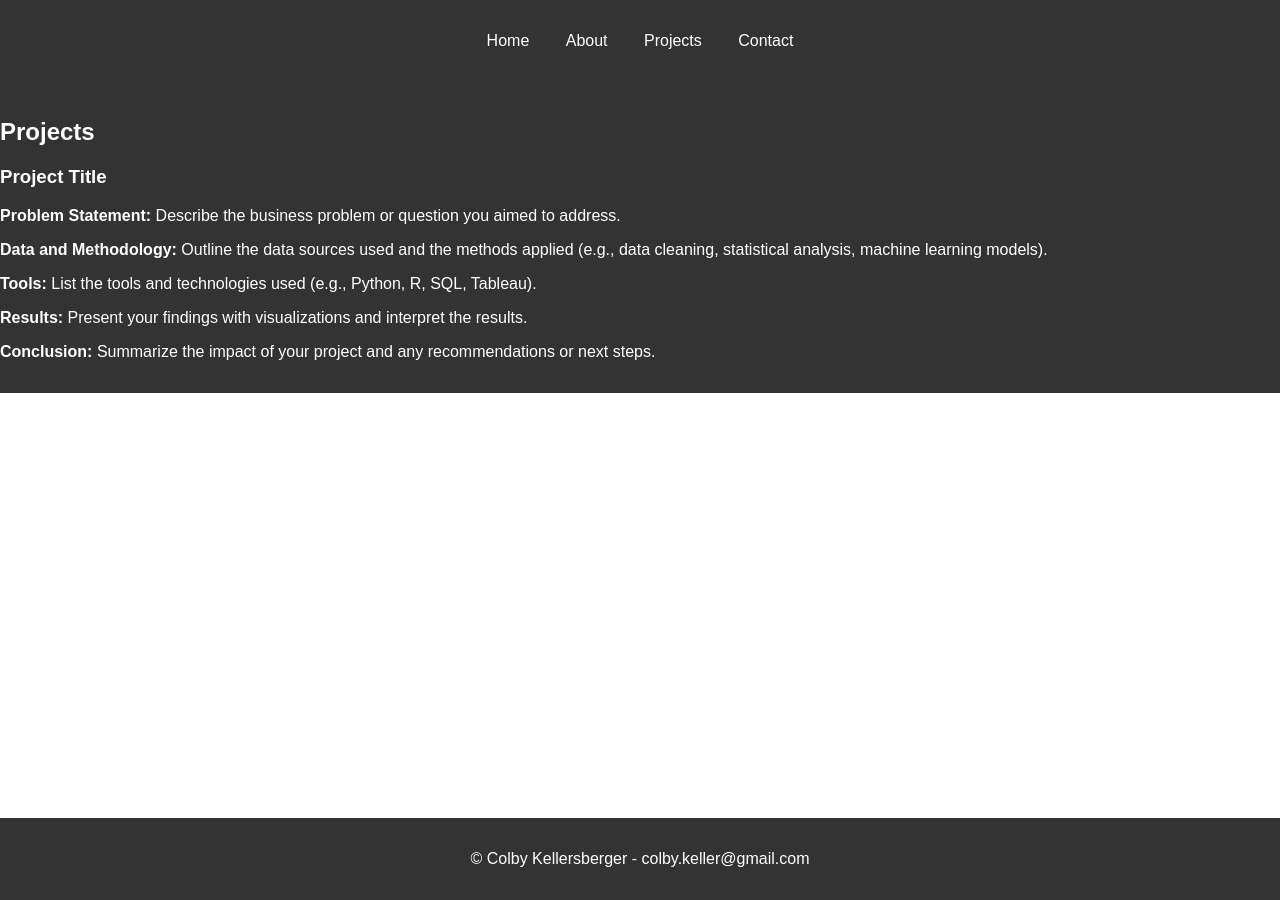
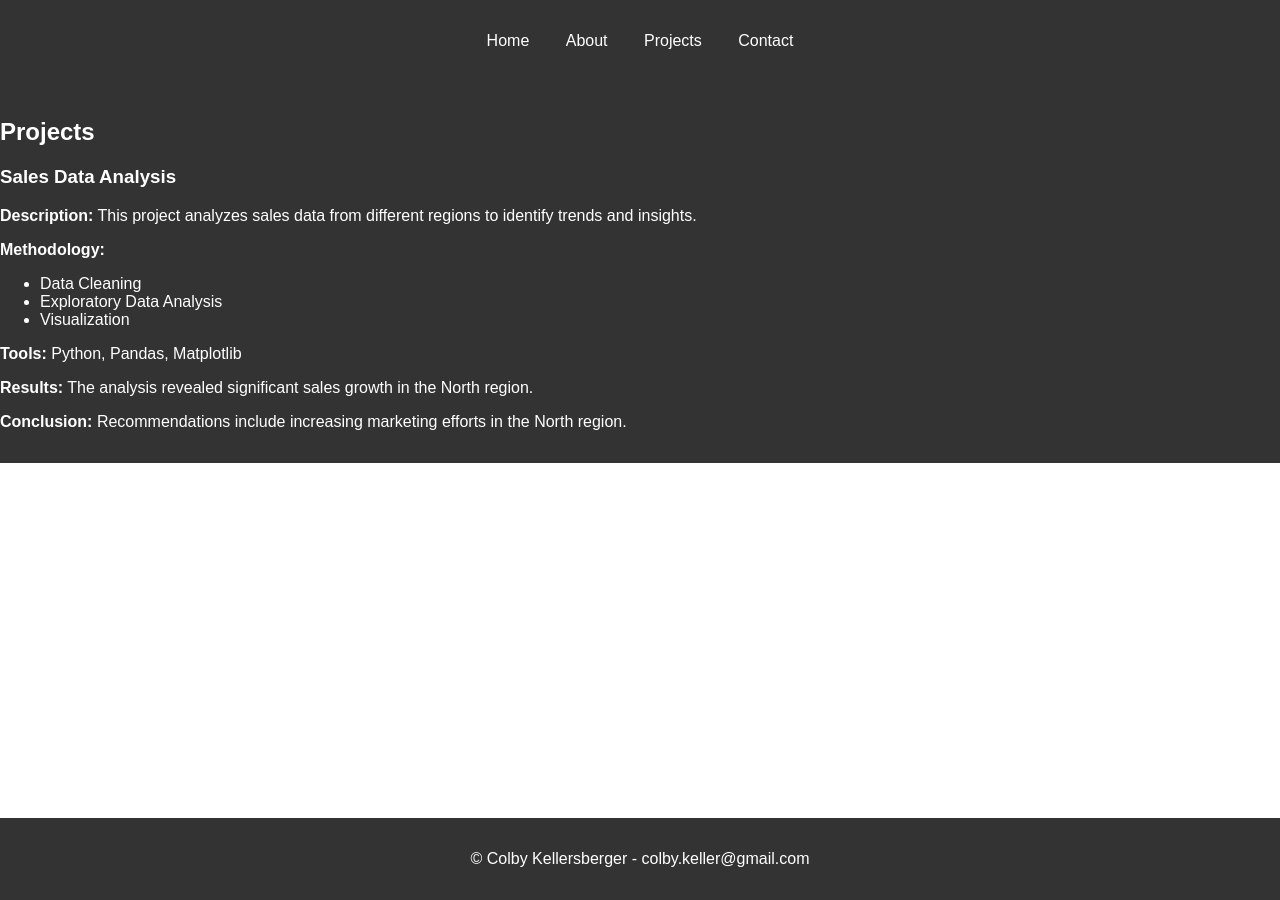
Before and after one commit to colby-k/colby-k.github.io, a Jekyll site: the page built from projects.md, in a window 1280 px wide. Built offline with Jekyll 4.4.1, drawn with Linux system fonts in a browser that asks for light colours.

Commit message:
Update projects.md

```diff
--- a/projects.md
+++ b/projects.md
@@ -8,12 +8,17 @@
     <h2>Projects</h2>
 
     <section class="project">
-      <h3>Project Title</h3>
-      <p><strong>Problem Statement:</strong> Describe the business problem or question you aimed to address.</p>
-      <p><strong>Data and Methodology:</strong> Outline the data sources used and the methods applied (e.g., data cleaning, statistical analysis, machine learning models).</p>
-      <p><strong>Tools:</strong> List the tools and technologies used (e.g., Python, R, SQL, Tableau).</p>
-      <p><strong>Results:</strong> Present your findings with visualizations and interpret the results.</p>
-      <p><strong>Conclusion:</strong> Summarize the impact of your project and any recommendations or next steps.</p>
+      <h3>Sales Data Analysis</h3>
+      <p><strong>Description:</strong> This project analyzes sales data from different regions to identify trends and insights.</p>
+      <p><strong>Methodology:</strong></p>
+      <ul>
+        <li>Data Cleaning</li>
+        <li>Exploratory Data Analysis</li>
+        <li>Visualization</li>
+      </ul>
+      <p><strong>Tools:</strong> Python, Pandas, Matplotlib</p>
+      <p><strong>Results:</strong> The analysis revealed significant sales growth in the North region.</p>
+      <p><strong>Conclusion:</strong> Recommendations include increasing marketing efforts in the North region.</p>
     </section>
 
     <!-- Repeat the above section for each project -->
```
Also changed, not shown: other parts of projects.md (+1 -1 lines).
